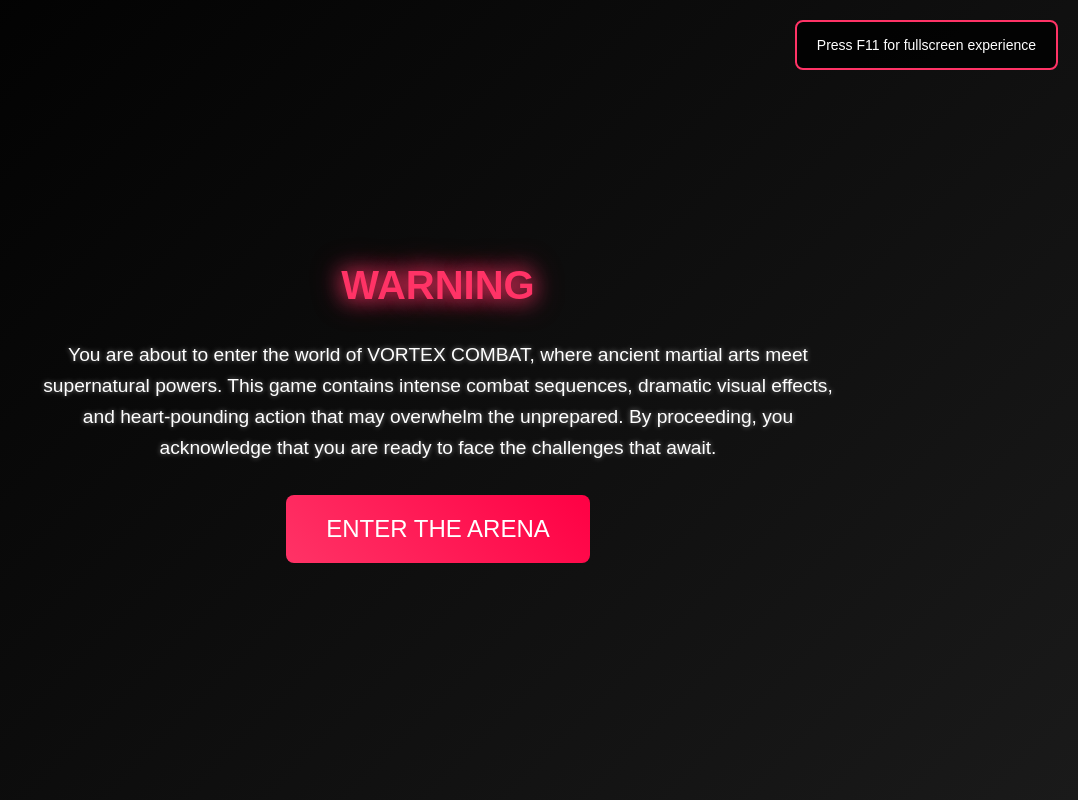
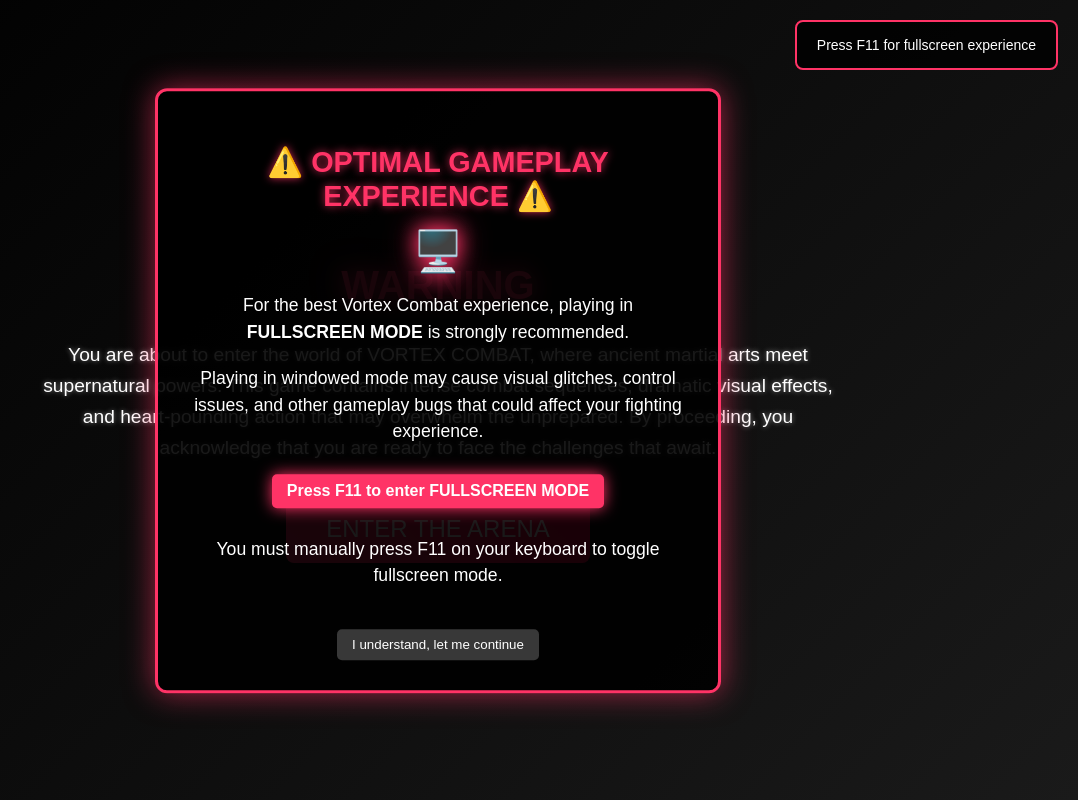
Before and after one commit to TooEZtz/Vortex-Combat, a plain HTML site: page index.html in a window 1280 px wide. Shown: the whole page, without its empty margins (202-1280 px from the left). Drawn offline with Linux system fonts and the light colour scheme.

Commit message:
full screen req

```diff
--- a/index.html
+++ b/index.html
@@ -41,6 +41,70 @@
             line-height: 1.6;
             margin-bottom: 2rem;
             text-shadow: 0 0 5px rgba(255, 255, 255, 0.5);
+        }
+
+        .fullscreen-dialog {
+            position: fixed;
+            top: 50%;
+            left: 50%;
+            transform: translate(-50%, -50%);
+            background: rgba(0, 0, 0, 0.9);
+            color: #fff;
+            padding: 30px;
+            border-radius: 12px;
+            font-family: 'Arial', sans-serif;
+            border: 3px solid #ff3366;
+            z-index: 2000;
+            text-align: center;
+            max-width: 500px;
+            animation: fadeIn 1s forwards, float 3s ease-in-out infinite;
+            box-shadow: 0 0 30px rgba(255, 51, 102, 0.6);
+        }
+
+        .fullscreen-title {
+            color: #ff3366;
+            font-size: 1.8rem;
+            margin-bottom: 15px;
+            text-shadow: 0 0 8px rgba(255, 51, 102, 0.8);
+        }
+
+        .fullscreen-icon {
+            font-size: 2.5rem;
+            margin: 15px 0;
+            color: #ff3366;
+            animation: pulse 2s infinite;
+        }
+
+        .fullscreen-text {
+            margin-bottom: 20px;
+            font-size: 1.1rem;
+            line-height: 1.5;
+        }
+
+        .fullscreen-instruction {
+            font-weight: bold;
+            background: #ff3366;
+            color: white;
+            padding: 8px 15px;
+            border-radius: 5px;
+            display: inline-block;
+            margin: 10px 0;
+            animation: pulse-light 2s infinite;
+        }
+
+        .close-dialog {
+            background: rgba(70, 70, 70, 0.8);
+            border: none;
+            color: white;
+            padding: 8px 15px;
+            border-radius: 5px;
+            margin-top: 20px;
+            cursor: pointer;
+            transition: all 0.3s ease;
+        }
+
+        .close-dialog:hover {
+            background: rgba(100, 100, 100, 0.8);
         }
 
         .fullscreen-tip {
@@ -87,14 +151,43 @@
             50% { text-shadow: 0 0 20px rgba(255, 51, 102, 1), 0 0 30px rgba(255, 51, 102, 0.8); }
         }
 
+        @keyframes pulse-light {
+            0%, 100% { box-shadow: 0 0 5px rgba(255, 51, 102, 0.8); }
+            50% { box-shadow: 0 0 15px rgba(255, 51, 102, 1); }
+        }
+
         @keyframes fadeOut {
             from { opacity: 1; }
             to { opacity: 0; }
         }
+
+        @keyframes float {
+            0%, 100% { transform: translate(-50%, -50%); }
+            50% { transform: translate(-50%, -52%); }
+        }
     </style>
 </head>
 <body>
-    <!-- Simple fullscreen tip -->
+    <!-- Fullscreen dialog -->
+    <div class="fullscreen-dialog" id="fullscreenDialog">
+        <h2 class="fullscreen-title">⚠️ OPTIMAL GAMEPLAY EXPERIENCE ⚠️</h2>
+        <div class="fullscreen-icon">🖥️</div>
+        <p class="fullscreen-text">
+            For the best Vortex Combat experience, playing in <strong>FULLSCREEN MODE</strong> is strongly recommended.
+        </p>
+        <p class="fullscreen-text">
+            Playing in windowed mode may cause visual glitches, control issues, and other gameplay bugs that could affect your fighting experience.
+        </p>
+        <div class="fullscreen-instruction">Press F11 to enter FULLSCREEN MODE</div>
+        <p class="fullscreen-text">
+            You must manually press F11 on your keyboard to toggle fullscreen mode.
+        </p>
+        <button class="close-dialog" onclick="document.getElementById('fullscreenDialog').style.display='none';">
+            I understand, let me continue
+        </button>
+    </div>
+
+    <!-- Persistent fullscreen tip -->
     <div class="fullscreen-tip">
         Press F11 for fullscreen experience
     </div>
```
